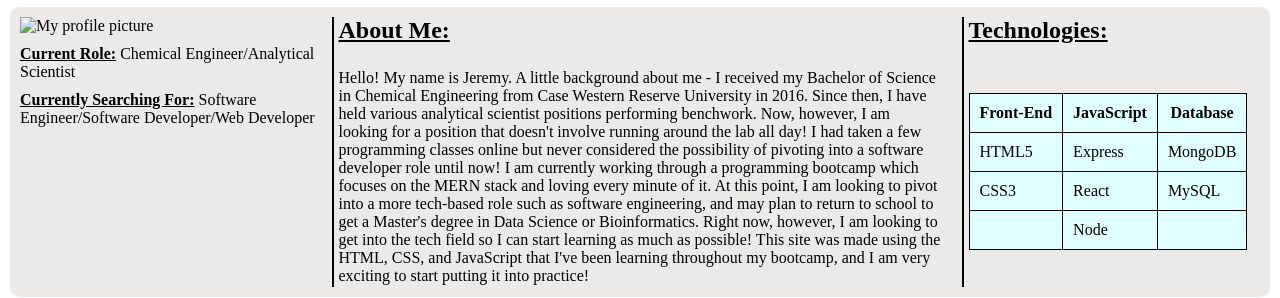
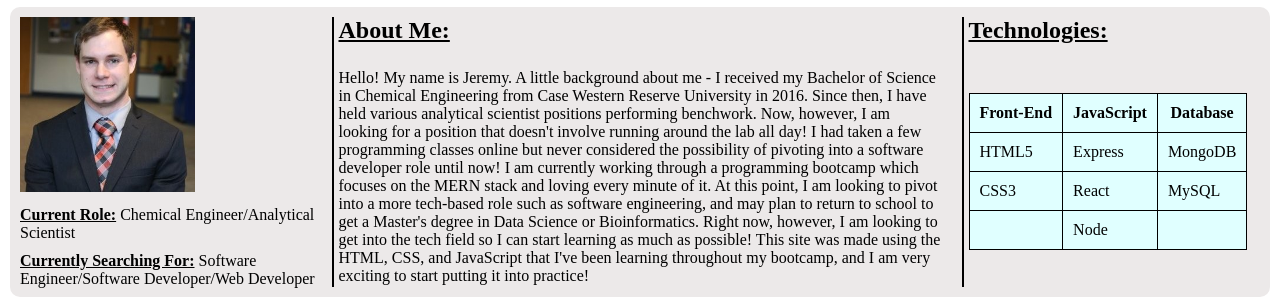
Before and after one commit to Jeremy-Hirschler/Personal-Profile, a plain HTML site: page index.html in a window 1280 px wide. Shown: the part 68-366 px from the top of the page. Drawn offline with Linux system fonts and the light colour scheme; a script that the page names is missing; files whose address does not match are found by name.

Commit message:
Update index.html

```diff
--- a/index.html
+++ b/index.html
@@ -13,7 +13,7 @@
     </div>
     <div class = "flex-wrapper">
         <div class = "profile">
-            <img src = "./Assets/profile-picture.jpg" alt = "My profile picture">
+            <img src = "./profile-picture.jpg" alt = "My profile picture">
             <p><span>Current Role:</span> Chemical Engineer/Analytical Scientist</p>
             <p><span>Currently Searching For:</span> Software Engineer/Software Developer/Web Developer</p>
         </div>
```
